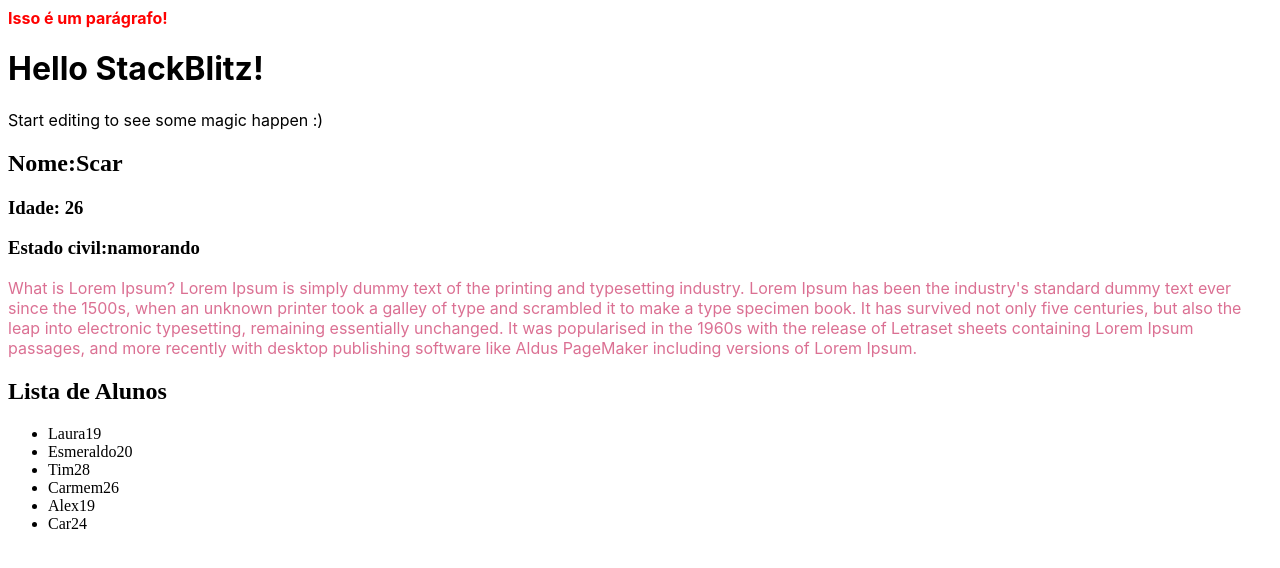
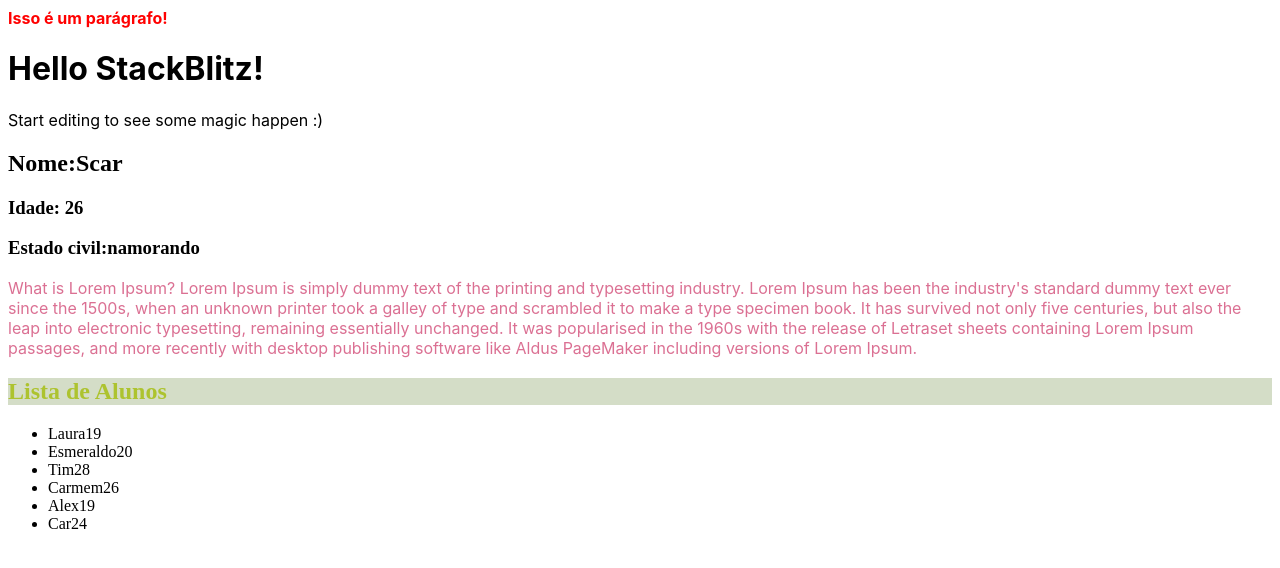
Before and after one commit to scarfada/apendendo-a-estilizar-o-componente-com-css-module, a React (Create React App) app: page / in a window 1280 px wide. Shown: the top 568 px of the page. Built offline with nearby package versions, Linux system fonts and the light colour scheme.

Commit message:
add css na lista

```diff
--- a/src/components/Item.js
+++ b/src/components/Item.js
@@ -1,4 +1,5 @@
 import React from 'react';
+
 
 export default function Alunos({ aluno, idade }) {
   return (
--- a/src/components/Lista.js
+++ b/src/components/Lista.js
@@ -1,10 +1,11 @@
 import React from 'react';
 import Alunos from './Item';
+import style from './Lista.module.css';
 
 export default function List() {
   return (
     <>
-      <h2>Lista de Alunos</h2>
+      <h2 className={style.h1}>Lista de Alunos </h2>
       <ul>
         <Alunos aluno="Laura" idade={19} />
         <Alunos aluno="Esmeraldo" idade={20} />
--- /dev/null
+++ b/src/components/Lista.module.css
@@ -0,0 +1,4 @@
+.h1 {
+  color: rgb(173, 195, 47);
+  background-color: rgb(212, 221, 199);
+}
```
